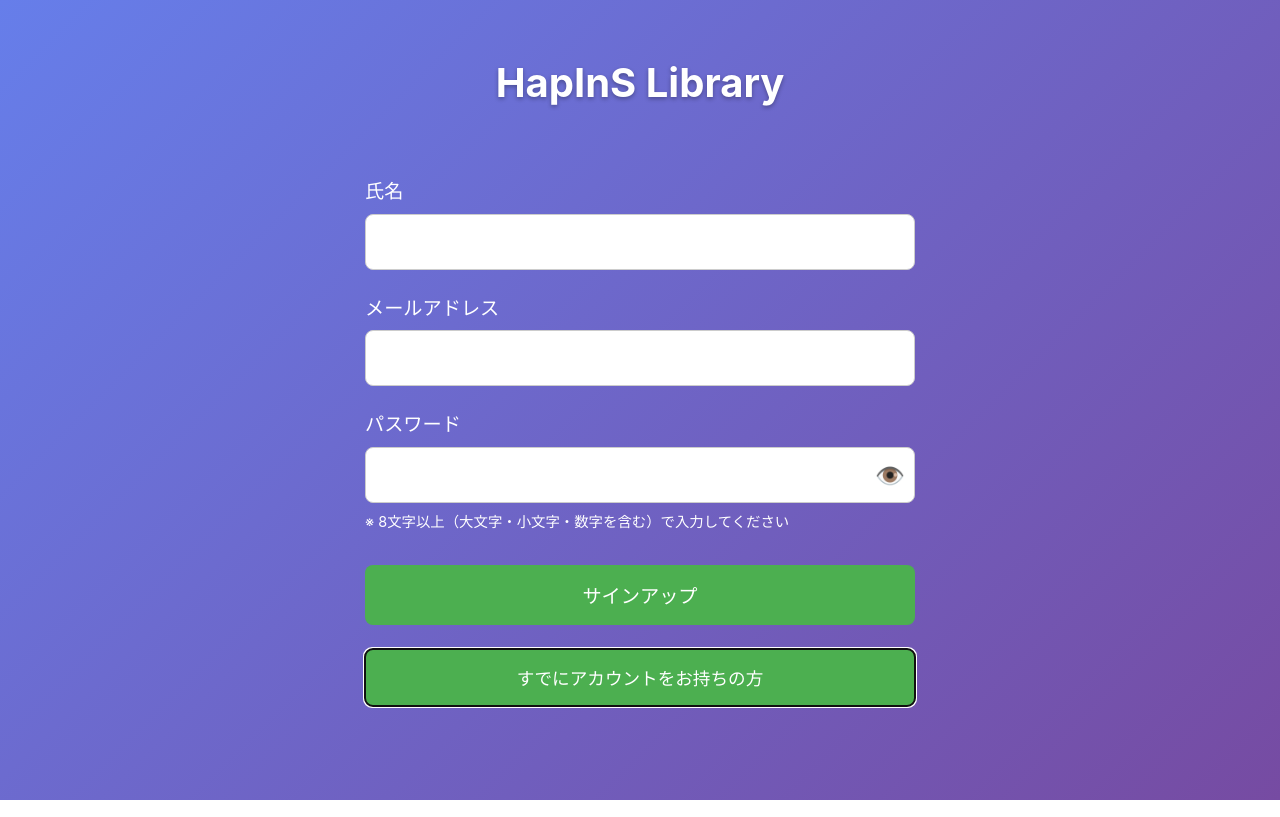
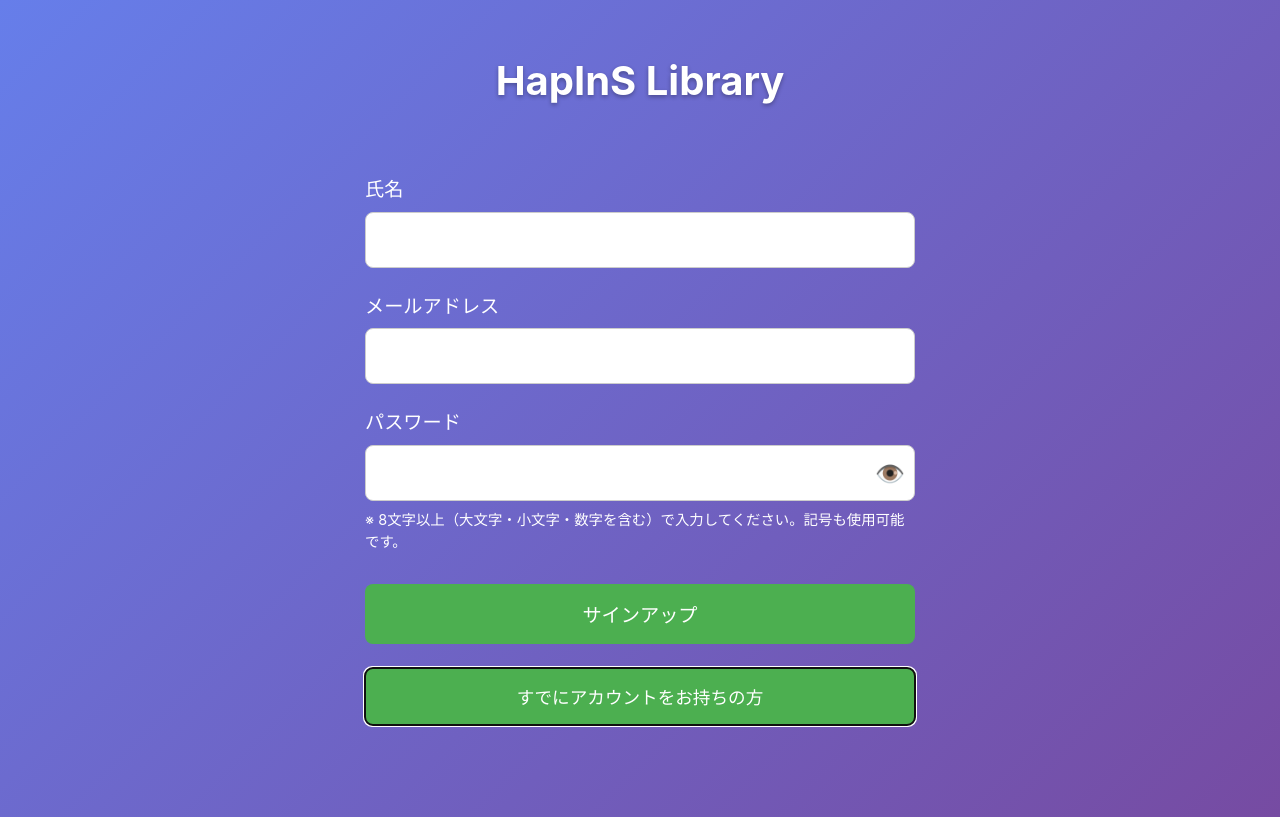
Before and after one commit to circletechwave/Fun-Circle-TechWave, a React (Vite) app in the folder donation-management/donation-management-front/: page / in a window 1280 px wide. Both pictures are taken after a click on the button "新規登録はこちら". Built offline with nearby package versions, Linux system fonts and the light colour scheme; no server answers.

Commit message:
fix/サインアップに記号も許可

```diff
--- a/donation-management/donation-management-front/src/components/Auth.tsx
+++ b/donation-management/donation-management-front/src/components/Auth.tsx
@@ -20,10 +20,10 @@ export default function AuthComponent() {
 
     try {
       if (isSignUp) {
-        // パスワードのバリデーション検証（英数字と大文字1文字以上、8文字以上）
-        const passwordRegex = /^(?=.*[A-Z])[a-zA-Z0-9]{8,}$/;
+        // パスワードのバリデーション検証（英数字と大文字1文字以上、8文字以上。記号も許可）
+        const passwordRegex = /^(?=.*[A-Z])(?=.*\d)[a-zA-Z\d\W_]{8,}$/;
         if (!passwordRegex.test(password)) {
-          throw new Error('パスワードは8文字以上で、英数字と大文字を少なくとも1つ含める必要があります');
+          throw new Error('パスワードは8文字以上で、数字と大文字を少なくとも1つ含める必要があります');
         }
 
         // ドメイン制約の検証 (環境変数で制御)
@@ -277,7 +277,7 @@ export default function AuthComponent() {
               </div>
               {isSignUp && (
                 <p style={{ marginTop: '8px', fontSize: '0.9rem', color: 'white' }}>
-                  ※ 8文字以上（大文字・小文字・数字を含む）で入力してください
+                  ※ 8文字以上（大文字・小文字・数字を含む）で入力してください。記号も使用可能です。
                 </p>
               )}
             </div>
```
